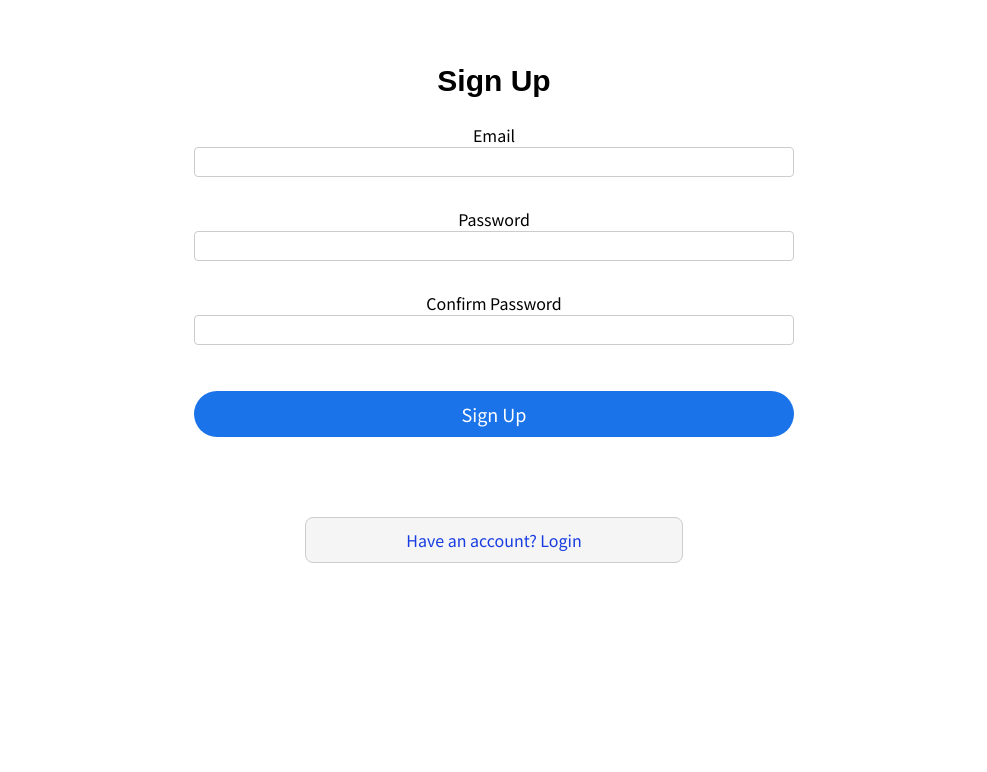
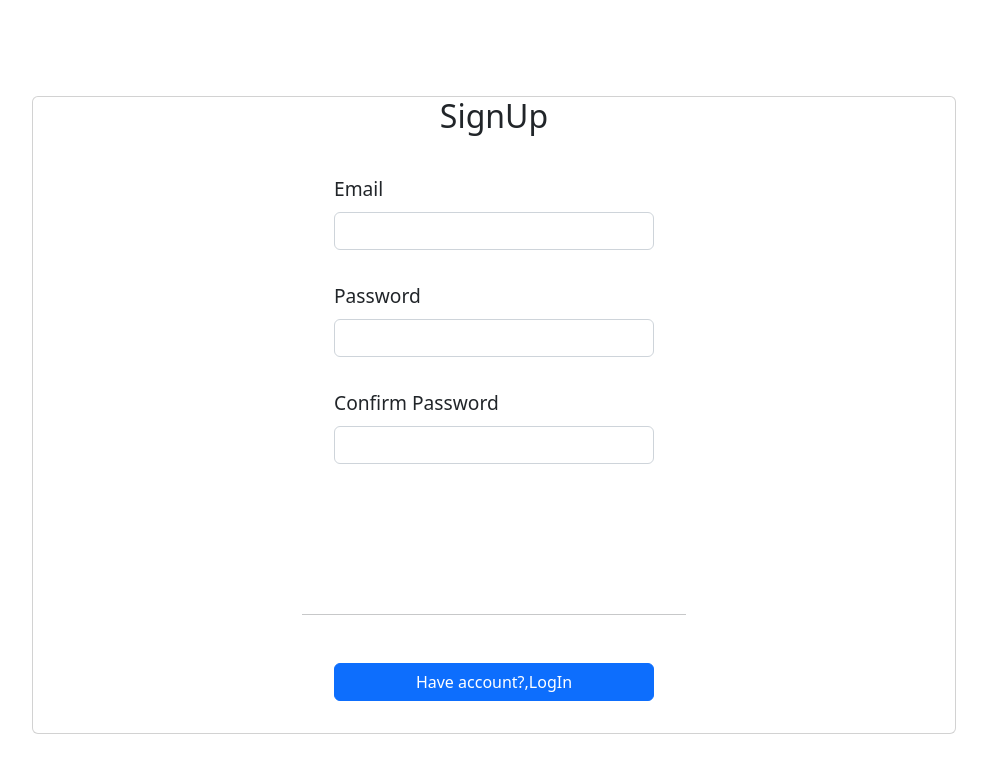
Before and after one commit to PatilKavya/MailBoxCLient-React, a React (Create React App) app: page /signIn in a window 1280 px wide. Shown: the top 772 px of the page, without its empty margins (146-1133 px from the left). Built offline with nearby package versions, Linux system fonts and the light colour scheme.

Commit message:
MailBoxClient

```diff
--- a/src/App.js
+++ b/src/App.js
@@ -1,11 +1,24 @@
-import React from 'react'
-import Authentication from './components/Authentication/Authentication';
+import React from "react";
+import Login from "./components/Authentication/Login";
+import SignUp from "./components/Authentication/SignUp";
+import ForgotPassword from "./components/Authentication/ForgotPassword";
+import { Route, Switch } from "react-router-dom";
 
 function App() {
   return (
-    <div >
-      <Authentication/>
-    </div>
+    <>
+    <Switch>
+      <Route path="/signIn">
+        <SignUp />
+      </Route>
+      <Route path="/logIn">
+        <Login />
+      </Route>
+      <Route path='/password'>
+          <ForgotPassword />
+        </Route>
+        </Switch>
+    </>
   );
 }
 
--- a/src/components/Authentication/Authentication.js
+++ /dev/null
@@ -1,162 +0,0 @@
-import classes from "./Authentication.module.css";
-import { useState } from "react";
-import { useDispatch } from "react-redux";
-import { useHistory } from "react-router-dom";
-import SignUp from "./SignUp";
-import Login from "./Login";
-import { authActions } from "../../store/Auth";
-import ForgotPassword from "./ForgotPassword";
-
-const Authentication = (props) => {
-  const [isLogin, setIsLogin] = useState(false);
-  const [isForgot, setIsForgot] = useState(false);
-  const dispatch = useDispatch();
-  const history = useHistory();
-
-  const signUpHandler = (email, confirmPassword) => {
-    fetch(
-      "https://identitytoolkit.googleapis.com/v1/accounts:signUp?key=AIzaSyBbTgBuoxB3rrKvFQy2oqLwKUpc7iJulQA",
-      {
-        method: "POST",
-        body: JSON.stringify({
-          email: email,
-          password: confirmPassword,
-          returnSecureToken: true,
-        }),
-        headers: {
-          "Content-Type": "application/json",
-        },
-      }
-    )
-      .then((res) => {
-        if (res.ok) {
-          return res.json();
-        } else {
-          return res.json().then((data) => {
-            const errorMsg = data.error.message;
-            throw new Error(errorMsg);
-          });
-        }
-      })
-      .then((data) => {
-        console.log("successfully created account");
-      })
-      .catch((error) => {
-        alert(error);
-      });
-  };
-
-  const loginHandler = (email, password) => {
-    fetch(
-      "https://identitytoolkit.googleapis.com/v1/accounts:signInWithPassword?key=AIzaSyBbTgBuoxB3rrKvFQy2oqLwKUpc7iJulQA",
-      {
-        method: "POST",
-        body: JSON.stringify({
-          email: email,
-          password: password,
-          returnSecureToken: true,
-        }),
-        headers: {
-          "Content-Type": "application/json",
-        },
-      }
-    )
-      .then((res) => {
-        if (res.ok) {
-          return res.json();
-        } else {
-          return res.json().then((data) => {
-            const errorMsg = data.error.message;
-            throw new Error(errorMsg);
-          });
-        }
-      })
-      .then((data) => {
-        const loginObj = {
-          idToken: data.idToken,
-          email: data.email,
-        };
-        dispatch(authActions.login(loginObj));
-        console.log("successfully logged into the account");
-        history.replace("/home");
-      })
-      .catch((error) => {
-        alert(error.message);
-      });
-  };
-
-  const forgotPasswordHandler = (email) => {
-    fetch(
-      "https://identitytoolkit.googleapis.com/v1/accounts:sendOobCode?key=AIzaSyBbTgBuoxB3rrKvFQy2oqLwKUpc7iJulQA",
-      {
-        method: "POST",
-        body: JSON.stringify({
-          email: email,
-          requestType: "PASSWORD_RESET",
-        }),
-        headers: {
-          "Content-Type": "application/json",
-        },
-      }
-    )
-      .then((res) => {
-        if (res.ok) {
-          return res.json();
-        } else {
-          return res.json().then((data) => {
-            const errormsg = data.error.message;
-            throw new Error(errormsg);
-          });
-        }
-      })
-      .then((data) => {
-        console.log(data);
-      })
-      .catch((error) => {
-        alert(error.message);
-      });
-  };
-
-  const onClickSignUpHandler = () => {
-    setIsLogin(true);
-  };
-
-  const onClickLoginHandler = () => {
-    setIsLogin(false);
-  };
-
-  const onClickPasswordHandler = () => {
-    setIsForgot(true);
-  };
-
-  return (
-    <section className={classes.auth}>
-
-      {!isLogin && <SignUp onSignUp={signUpHandler} />}
-      {isLogin && <Login onLogin={loginHandler} />}
-      {!isLogin && (
-        <button className={classes.change} onClick={onClickSignUpHandler}>
-          Have an account? Login
-        </button>
-      )}
-      {isForgot && <ForgotPassword onForgot={forgotPasswordHandler} />}
-      {isLogin && (
-        <button
-          className={classes.button}
-          onClick={onClickPasswordHandler}
-        >
-          Forgot password ?
-        </button>
-      )}
-      <br />
-      <br />
-      {isLogin && (
-        <button className={classes.change} onClick={onClickLoginHandler}>
-          Don't have an account? Sign up
-        </button>
-      )}
-    </section>
-  );
-};
-
-export default Authentication;
--- a/src/components/Authentication/Authentication.module.css
+++ /dev/null
@@ -1,14 +0,0 @@
-.auth {
-    margin: 0 3rem;
-    text-align: center;
-  }
-
-.change{
-  background-color: whitesmoke;
-  border: 1px solid #ccc;
-  color: #183ce1;
-  cursor: pointer;
-  border-radius: 8px;
-  padding: 10px;
-  width: 32%;
-}
--- a/src/components/Authentication/ForgotPassword.js
+++ b/src/components/Authentication/ForgotPassword.js
@@ -1,32 +1,57 @@
-import { useRef } from 'react';
-import Button from '../UI/Button.js';
-import classes from './SignUp.module.css';
+import React, { useRef, useState } from 'react';
+import { Container,Card, Form, FormGroup, FormLabel, Button, FormControl } from 'react-bootstrap';
+import { Link } from 'react-router-dom';
+import styles from './ForgotPassword.module.css';
 
-const ForgotPassword = (props) => {
-    const emailRef = useRef('');
+const ForgotPassword=()=>{
+   const [state,setState]= useState(false);
+const mailRef=useRef()
 
-    const submitHandler = (event) => {
-        event.preventDefault();
 
-        const enteredEmail = emailRef.current.value;
-        props.onForgot(enteredEmail);
-    ;}
+const submitHandler=async (e)=>{
+e.preventDefault();
+setState(true)
+try{
+const res=await fetch('https://identitytoolkit.googleapis.com/v1/accounts:sendOobCode?key=AIzaSyBbTgBuoxB3rrKvFQy2oqLwKUpc7iJulQA',{
+    method:'POST',
+    body:JSON.stringify({
+        requestType:"PASSWORD_RESET",
+        email:mailRef.current.value
+    }),
+    headers: {
+        "Content-Type": "application/json"
+      }
+})
+if(res.ok){
+   const data=await res.json();
+   console.log(data)
+   setState(false)
+}
+}
+catch(error){
+console.log(error)
+setState(false)
+}
+
+}
 
     return (
-        <section className={classes.signUp}>
-            <h2>Forgot Password ?</h2>
-            <form onSubmit={submitHandler}>
-                <input
-                    type='email'
-                    name='email'
-                    placeholder='Enter your email'
-                    required
-                    ref={emailRef}
-                />
-                <Button>Submit</Button>
-            </form>
-        </section>
+        <>
+        <Container >
+            <Card className={styles.section}>
+                <Form onSubmit={submitHandler}>
+                    <FormGroup className={styles.input}>
+                    <FormLabel>Enter the Email which you have registered</FormLabel>
+                    <FormControl type='mail' ref={mailRef}/>
+                    </FormGroup>
+                   {state&& <h4>Loading...</h4>}<br/>
+                    <Button type='submit' >Send Link</Button>
+                </Form><br/>
+                <Link to='/logIn' style={{textDecoration:'none'}}>Already a user? LogIn</Link>
+            </Card>
+        </Container>
+        </>
     )
-};
+}
 
 export default ForgotPassword;
--- /dev/null
+++ b/src/components/Authentication/ForgotPassword.module.css
@@ -0,0 +1,49 @@
+.section{
+
+    margin: 6rem;
+    text-align : center;
+    align-items: center;
+}
+
+.label{
+    font-weight: 500;
+    text-align:left;
+    font-size: larger;
+}
+
+
+.input{
+    margin : 2rem;
+    text-align : start;
+    width: 40rem;
+    font-weight: 500;
+    font-size: larger;
+}
+
+.button{
+    margin : 2rem;
+    text-align : center;
+    width: 10rem;
+    font-weight: 500;
+    font-size: larger;
+    border-color: hsla(15, 72%, 70%, 0.884);
+    background-color:rgba(240, 126, 88, 0.884);
+}
+
+.button1{
+
+    margin-left:40rem ;
+    text-align : center;
+    color:  crimson;
+    width: 10rem;
+    font-weight: 500;
+    font-size: larger;
+    border-color: crimson;
+    background-color: transparent;
+}
+
+.container{
+    align-items: center;
+    margin-top: 6rem;
+    text-align: center;
+}
--- a/src/components/Authentication/Login.js
+++ b/src/components/Authentication/Login.js
@@ -1,43 +1,66 @@
-import { useRef } from 'react';
-import classes from './Login.module.css';
-import ForgotPassword from './ForgotPassword';
+import React, { useRef } from 'react'
+import { Button, Card, Container, Form, FormControl, FormGroup, FormLabel } from 'react-bootstrap';
+import styles from './Login.module.css'
+import { Link } from 'react-router-dom';
 
-const Login = (props) => {
-    const emailRef = useRef('');
-    const passwordRef = useRef('');
+const LogIn=()=>{
+const mailRef=useRef();
+const passwordRef=useRef();
 
-    const loginHandler = (event) => {
-        event.preventDefault();
 
-        const enteredEmail = emailRef.current.value;
-        const enteredPassword = passwordRef.current.value;
-        props.onLogin(enteredEmail, enteredPassword);
+async function submitHandler(e){
+e.preventDefault();
+const obj={mail:mailRef.current.value,password:passwordRef}
+const res=await fetch('https://identitytoolkit.googleapis.com/v1/accounts:signInWithPassword?key=AIzaSyBbTgBuoxB3rrKvFQy2oqLwKUpc7iJulQA',{
+    method:'POST',
+    body:JSON.stringify({
+        email:mailRef.current.value,
+        password:passwordRef.current.value,
+        returnSecureToken:true,
+    }),
+    headers:{
+      'Content-Type':'application/json'}
+    })
+
+    if(res.ok){
+      const data= await res.json();
+      console.log(data.email);
+    //   context.addToken(data.idToken)
+    //   context.addmail(data.email)
+    //   history.replace('/product')
     }
+    else{
+        const data=await res.json();
+        alert(data.error.message)
+    }
+}
 
-    return (
-        <section>
-            <div className={classes.login}>
-            <h1>Login</h1>
-                <form onSubmit={loginHandler}>
-                    <input
-                        name='email'
-                        type='email'
-                        placeholder='Email'
-                        required
-                        ref={emailRef}
-                    />
-                    <input
-                        name='password'
-                        type='password'
-                        placeholder='Password'
-                        required
-                        ref={passwordRef}
-                    />
-                    <button>Login</button>
-                </form>
-            </div>
-        </section>
-    )
-};
 
-export default Login;
+return (
+    <>
+    <Container>
+        <Card className={styles.section}>
+            <h2>LogIn</h2>
+            <Form onSubmit={submitHandler}>
+                <FormGroup className={styles.input}>
+                    <FormLabel htmlFor='mail'>Email</FormLabel>
+                    <FormControl type='mail' id='mail' ref={mailRef} required/>
+                </FormGroup>
+                <FormGroup className={styles.input}>
+                    <FormLabel htmlFor='password'>Password</FormLabel>
+                    <FormControl type='password' id='password' ref={passwordRef} required/>
+                </FormGroup>
+
+                <Button type='submit'>LogIn</Button><br/>
+
+            </Form>
+            <Link to='/password'>Forgot Password?</Link>
+        </Card>
+    </Container>
+    </>
+)
+
+
+}
+
+export default LogIn;
--- a/src/components/Authentication/Login.module.css
+++ b/src/components/Authentication/Login.module.css
@@ -1,41 +1,42 @@
-  h1{
-    font-family: sans-serif;
-    font-size: 30px;
-  }
+.section{
 
-  .login {
-    margin: 4rem auto;
-    justify-content: center;
-    align-items: center;
-    width: 400px;
-    background-color: whitesmoke;
-    box-sizing: border-box;
-    text-align: center;
-    padding: 55px;
-    border-radius: 8px;
-    vertical-align: middle;
-    border: 1px solid #ccc;
-  }
+  margin: 6rem;
+  text-align : center;
+  align-items: center;
+}
 
-  .login input {
-    padding: 10px;
-    border: 1px solid #ccc;
-    margin-bottom: 35px;
-    background-color: transparent;
-    font-size: 16px;
-    border-radius: 4px;
-    width: 93%;
-  }
+.label{
+  font-weight: 500;
+  text-align:left;
+  font-size: larger;
+}
 
-  .login button {
-    cursor: pointer;
-    width: 95%;
-    padding: 10px;
-    margin: 1rem 0 1rem 0;
-    border: none;
-    background-color: #1a73e8;
-    border-radius: 25px;
-    color: white;
-    font-size: 18px;
-    font-weight: bolder;
-  }
+
+.input{
+  margin : 2rem;
+  text-align : start;
+  width: 20rem;
+  font-weight: 500;
+  font-size: larger;
+}
+
+.button{
+  margin : 2rem;
+  text-align : center;
+  width: 20rem;
+  font-weight: 500;
+  font-size: larger;
+}
+.button1{
+  margin : 2rem;
+  text-align : center;
+  width: 20rem;
+  font-weight: 500;
+  font-size: larger;
+}
+
+.container{
+  align-items: center;
+  margin-top: 6rem;
+  text-align: center;
+}
--- a/src/components/Authentication/SignUp.js
+++ b/src/components/Authentication/SignUp.js
@@ -1,63 +1,78 @@
-import { useRef } from 'react';
-import { Button, Container, Form, FormControl, FormGroup, FormLabel } from 'react-bootstrap';
- import classes from './SignUp.module.css';
+import React, { useRef, useState } from 'react'
+import { Button, Card, Container, Form, FormControl, FormGroup, FormLabel } from 'react-bootstrap';
+import { Link, useHistory } from 'react-router-dom';
+import styles from './SignUp.module.css'
 
-const SignUp = (props) => {
-    const emailRef = useRef();
-    const passwordRef = useRef();
-    const confirmPasswordRef = useRef();
+const SignUp=()=>{
+   const [pass,setPass] = useState(false);
+const mailRef=useRef();
+const passwordRef=useRef();
+const confirmPasswordRef=useRef();
+const history=useHistory()
 
-    const signUpHandler = (event) => {
-        event.preventDefault();
+async function submitHandler(e){
+e.preventDefault();
+const obj={mail:mailRef.current.value,password:passwordRef}
 
-        const enteredEmail = emailRef.current.value;
-        const enteredPassword = passwordRef.current.value;
-        const enteredConfirmPassword = confirmPasswordRef.current.value;
+const res=await fetch('https://identitytoolkit.googleapis.com/v1/accounts:signUp?key=AIzaSyBbTgBuoxB3rrKvFQy2oqLwKUpc7iJulQA',{
+    method:'POST',
+    body:JSON.stringify({
+        email:mailRef.current.value,
+        password:passwordRef.current.value,
+        cofirmPassword:confirmPasswordRef.current.value,
+        returnSecureToken:true,
+    }),
+    headers:{
+      'Content-Type':'application/json'}
+    })
 
-        if(enteredPassword !== enteredConfirmPassword) {
-            alert('Incorrect password');
-        } else {
-            props.onSignUp(enteredEmail, enteredConfirmPassword);
+    if(res.ok){
+      const data= await res.json();
+      // console.log(data.email);
+    //   context.addToken(data.idToken)
+    //   context.addmail(data.email)
+    //   history.replace('/product')
+    history.replace('/logIn')
+    }
+    else{
+        const data=await res.json();
+        alert(data.error.message)
+    }
+}
+
+const changeHandler=(e)=>{
+    if(confirmPasswordRef.current.value===passwordRef.current.value){
+        setPass(true)
     }
 }
 
 return (
+    <>
     <Container>
-            <div className={classes.signUp}>
-                <h1>Sign Up</h1>
-                <Form onSubmit={signUpHandler}>
-                    <FormGroup>
-                        <FormLabel>Email</FormLabel><br/>
-                    <FormControl
-                        name='email'
-                        type='email'
-                        required
-                        ref={emailRef}
-                    />
+        <Card className={styles.section}>
+        <h2>SignUp</h2>
+            <Form onSubmit={submitHandler}>
+                <FormGroup className={styles.input}>
+                    <FormLabel htmlFor='mail'>Email</FormLabel>
+                    <FormControl type='mail' id='mail' ref={mailRef} required/>
                 </FormGroup>
-                    <FormGroup>
-                    <FormLabel>Password</FormLabel><br/>
-                    <FormControl
-                        name='password'
-                        type='password'
-                        required
-                        ref={passwordRef}
-                    />
+                <FormGroup className={styles.input}>
+                    <FormLabel htmlFor='password'>Password</FormLabel>
+                    <FormControl type='password' id='password' ref={passwordRef} required/>
                 </FormGroup>
-                    <FormGroup>
-                    <FormLabel>Confirm Password</FormLabel><br/>
-                    <FormControl
-                        name='confirmPassword'
-                        id='confirmPassword'
-                        required
-                        ref={confirmPasswordRef}
-                    />
+                <FormGroup className={styles.input}>
+                    <FormLabel htmlFor='confirmPassword'>Confirm Password</FormLabel>
+                    <FormControl type='password' id='confirmPassword' ref={confirmPasswordRef} required onChange={changeHandler}/>
                 </FormGroup>
-                    <Button>Sign Up</Button>
+                <Button type='submit' className={styles.button} style={{visibility:pass ? 'visible':'hidden'}}>SignUp</Button><br/><hr/>
+                <Link to='/logIn'><Button className={styles.button}>Have account?,LogIn</Button></Link>
             </Form>
-            </div>
+        </Card>
     </Container>
-    );
-};
+    </>
+)
+
+
+}
 
 export default SignUp;
--- a/src/components/Authentication/SignUp.module.css
+++ b/src/components/Authentication/SignUp.module.css
@@ -1,41 +1,42 @@
-h1{
+.section{
 
-    font-size: 20px;
-  }
+  margin: 6rem;
+  text-align : center;
+  align-items: center;
+}
 
-  .signUp {
-    margin: 4rem auto;
-    /* justify-content: center; */
-    align-items: center;
-    /* background-color: whitesmoke; */
-    width: 800px;
-    /* text-align: center; */
-    /* padding: 10px; */
-    /* border-radius: 8px; */
-    /* box-sizing: border-box; */
-    /* vertical-align: middle; */
-    /* border: 1px solid #ccc; */
-  }
+.label{
+  font-weight: 500;
+  text-align:left;
+  font-size: larger;
+}
 
-  .signUp input {
-    padding: 5px;
-    border: 1px solid #ccc;
-    margin-bottom: 30px;
-    font-size: 16px;
-    border-radius: 4px;
-    width: 75%;
 
-  }
+.input{
+  margin : 2rem;
+  text-align : start;
+  width: 20rem;
+  font-weight: 500;
+  font-size: larger;
+}
 
-  .signUp button {
-    cursor: pointer;
-    width: 75%;
-    padding: 10px;
-    margin: 1rem 0 1rem 0;
-    border: none;
-    background-color: #1a73e8;
-    border-radius: 25px;
-    color: white;
-    font-size: 18px;
-    /* font-weight: bolder; */
-  }
+.button{
+  margin : 2rem;
+  text-align : center;
+  width: 20rem;
+  font-weight: 500;
+  font-size: larger;
+}
+.button1{
+  margin : 2rem;
+  text-align : center;
+  width: 20rem;
+  font-weight: 500;
+  font-size: larger;
+}
+
+.container{
+  align-items: center;
+  margin-top: 6rem;
+  text-align: center;
+}
--- a/src/index.css
+++ b/src/index.css
@@ -19,7 +19,7 @@ button {
   padding: 0.5rem 1.5rem;
   border-radius: 6px;
   background-color: transparent;
-  color: #1a8ed1;
+  color: #5d6366;
   border: 1px solid #1a8ed1;
 }
 
--- a/src/index.js
+++ b/src/index.js
@@ -4,6 +4,8 @@ import App from './App';
 import { Provider } from 'react-redux';
 import { BrowserRouter } from 'react-router-dom';
 import store from './store/store';
+import "../node_modules/react-bootstrap/dist/react-bootstrap";
+import "../node_modules/bootstrap/dist/css/bootstrap.css";
 
 const root = ReactDOM.createRoot(document.getElementById('root'));
 root.render(
```
Lines whose indentation alone changed are shown as unchanged.
